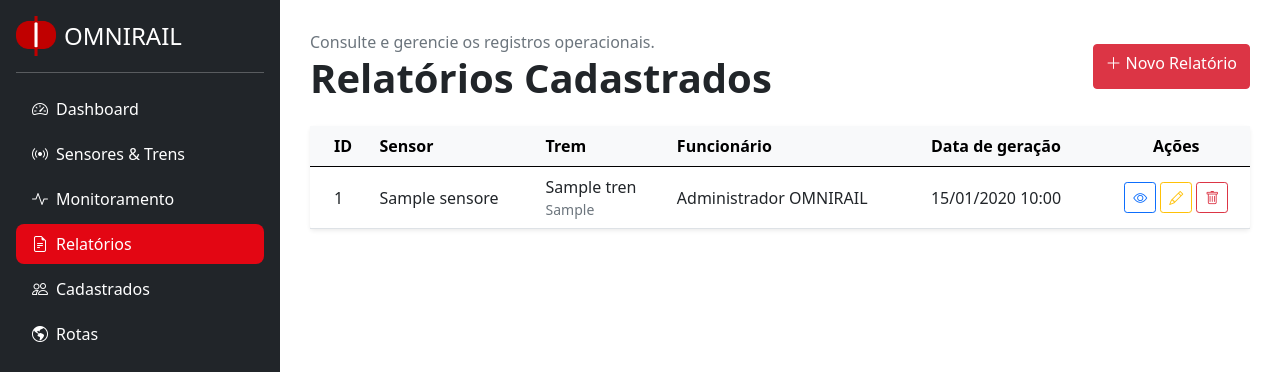
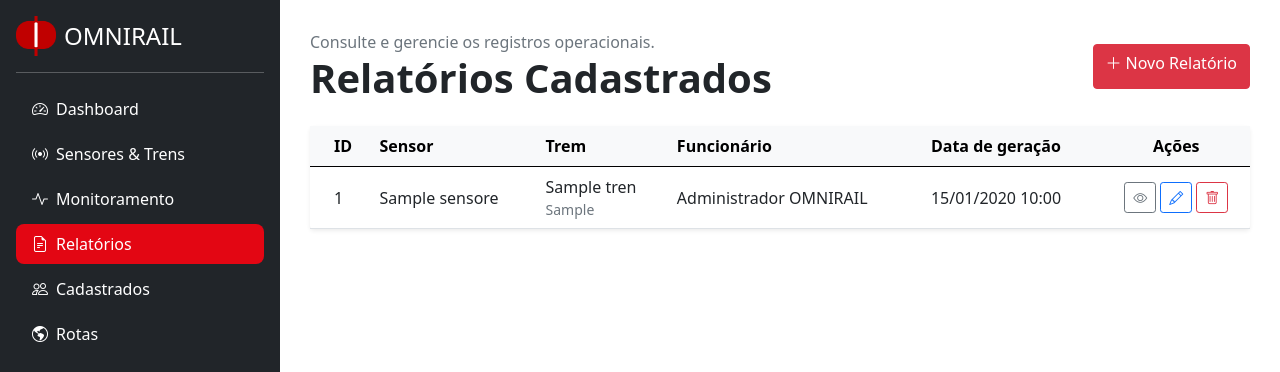
Before and after one commit to LPS-coder/Atividade-SA, a PHP site: page /relatorios/listar.php in a window 1280 px wide. Shown: the top 372 px of the page. Run offline with PHP 8.4, Linux system fonts and the light colour scheme; the visitor is signed in with stand-in values (Sample User, id 1); data comes from the database, SQL or seed files in the repository; tables that the repository leaves empty hold one stand-in row (values such as "Sample post").

Commit message:
style - altera a cor dos buttons de ação em listar relatorios.

```diff
--- a/public/relatorios/listar.php
+++ b/public/relatorios/listar.php
@@ -117,10 +117,10 @@ $resultado = $conn->query($sql);
                                         <td><?= date("d/m/Y H:i", strtotime($relatorio["data_geracao"])) ?></td>
                                         <td>
                                             <div class="d-flex justify-content-center gap-1">
-                                                <a href="visualizar.php?id=<?= (int) $relatorio["id_relatorio"] ?>" class="btn btn-sm btn-outline-primary" title="Visualizar">
+                                                <a href="visualizar.php?id=<?= (int) $relatorio["id_relatorio"] ?>" class="btn btn-sm btn-outline-secondary" title="Visualizar">
                                                     <i class="bi bi-eye"></i>
                                                 </a>
-                                                <a href="editar.php?id=<?= (int) $relatorio["id_relatorio"] ?>" class="btn btn-sm btn-outline-warning" title="Editar">
+                                                <a href="editar.php?id=<?= (int) $relatorio["id_relatorio"] ?>" class="btn btn-sm btn-outline-primary" title="Editar">
                                                     <i class="bi bi-pencil"></i>
                                                 </a>
                                                 <form action="excluir.php" method="POST" onsubmit="return confirm('Tem certeza que deseja excluir este relatório?')">
```
